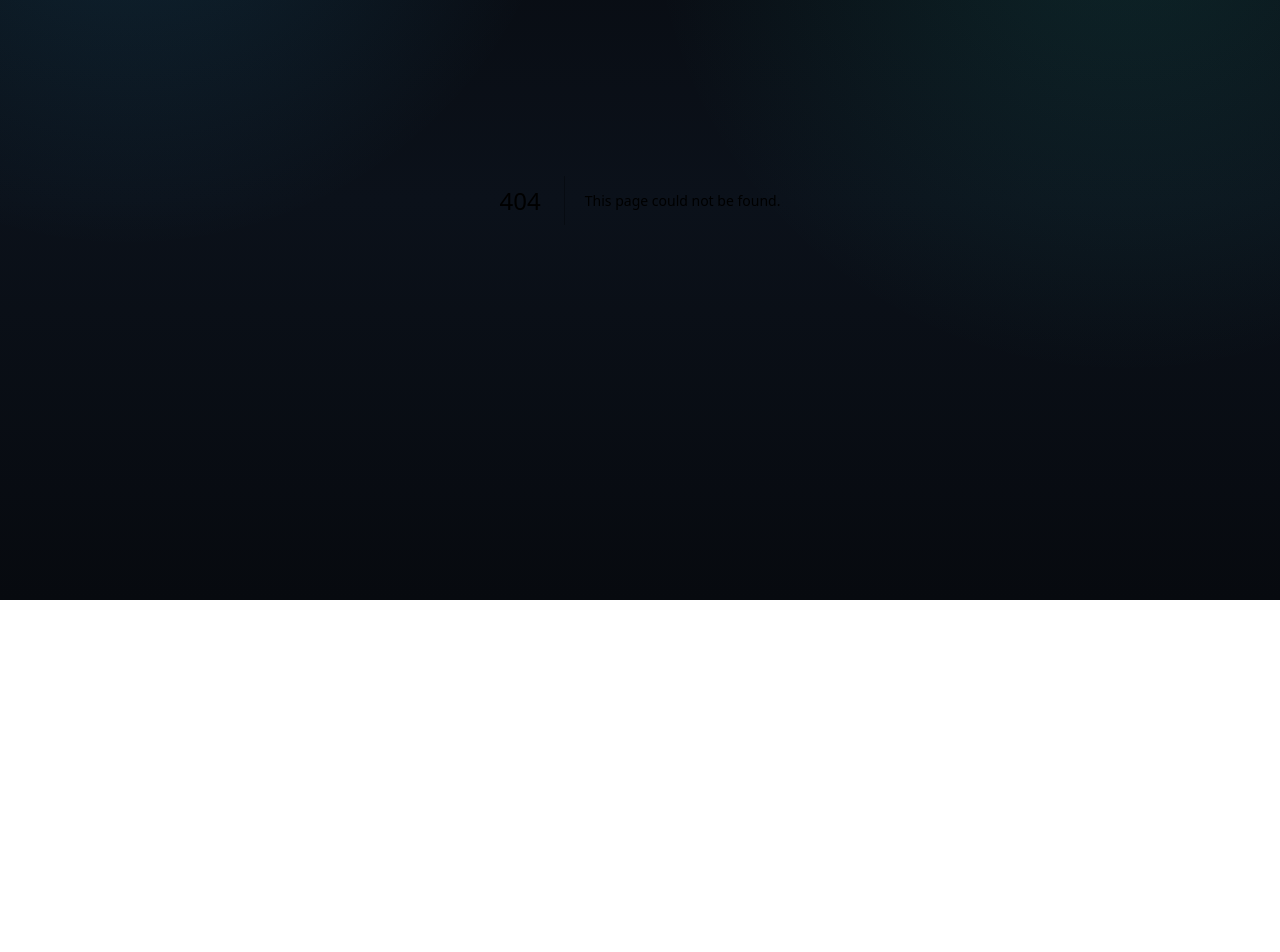
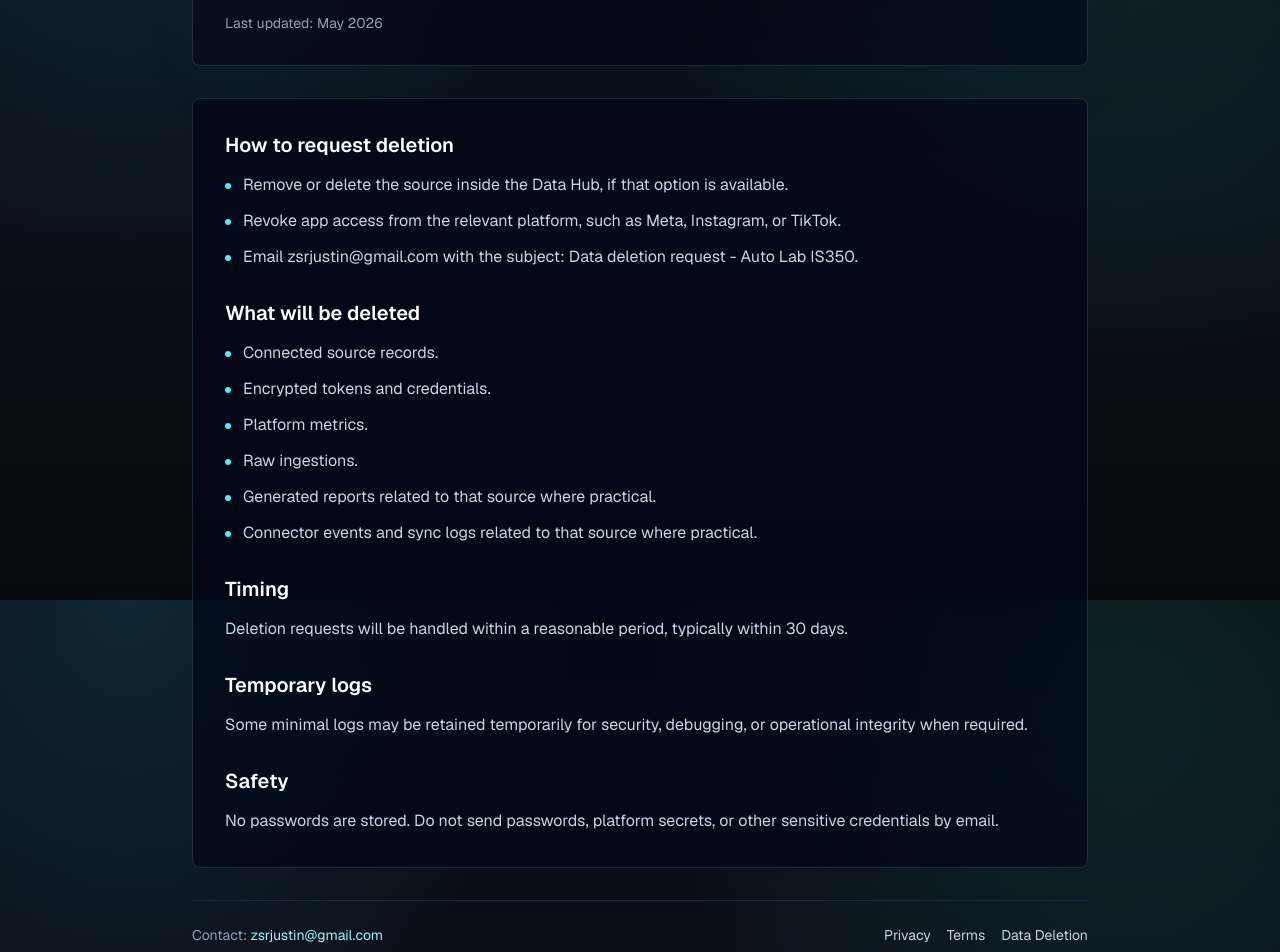
Before and after one commit to Justinzsr/Data-Collection, a Next.js app: page /data-deletion in a window 1280 px wide. Before the commit this address had no page. Shown: the part 200-1152 px from the top of the page. Before the commit the page ends 800 px from the top, so only its background shows below. Built offline with nearby package versions, Linux system fonts and the light colour scheme.

Commit message:
Add public legal compliance pages

```diff
--- /dev/null
+++ b/src/app/data-deletion/page.tsx
@@ -0,0 +1,49 @@
+import type { Metadata } from "next";
+import { LegalPage } from "@/presentation/legal/legal-page";
+
+export const metadata: Metadata = {
+  title: "User Data Deletion Instructions | Auto Lab IS350 / MoonArq Data Hub",
+  description: "Instructions for requesting deletion of connected-account data from Auto Lab IS350 and MoonArq Data Hub.",
+};
+
+export default function DataDeletionPage() {
+  return (
+    <LegalPage
+      title="User Data Deletion Instructions"
+      description="You can request deletion of connected-account data stored by Auto Lab IS350 / MoonArq Data Hub."
+      sections={[
+        {
+          title: "How to request deletion",
+          items: [
+            "Remove or delete the source inside the Data Hub, if that option is available.",
+            "Revoke app access from the relevant platform, such as Meta, Instagram, or TikTok.",
+            "Email zsrjustin@gmail.com with the subject: Data deletion request - Auto Lab IS350.",
+          ],
+        },
+        {
+          title: "What will be deleted",
+          items: [
+            "Connected source records.",
+            "Encrypted tokens and credentials.",
+            "Platform metrics.",
+            "Raw ingestions.",
+            "Generated reports related to that source where practical.",
+            "Connector events and sync logs related to that source where practical.",
+          ],
+        },
+        {
+          title: "Timing",
+          body: "Deletion requests will be handled within a reasonable period, typically within 30 days.",
+        },
+        {
+          title: "Temporary logs",
+          body: "Some minimal logs may be retained temporarily for security, debugging, or operational integrity when required.",
+        },
+        {
+          title: "Safety",
+          body: "No passwords are stored. Do not send passwords, platform secrets, or other sensitive credentials by email.",
+        },
+      ]}
+    />
+  );
+}
--- /dev/null
+++ b/src/app/privacy/page.tsx
@@ -0,0 +1,60 @@
+import type { Metadata } from "next";
+import { LegalPage } from "@/presentation/legal/legal-page";
+
+export const metadata: Metadata = {
+  title: "Privacy Policy | Auto Lab IS350 / MoonArq Data Hub",
+  description: "Privacy Policy for Auto Lab IS350 and MoonArq Data Hub connected account analytics.",
+};
+
+export default function PrivacyPage() {
+  return (
+    <LegalPage
+      title="Privacy Policy"
+      description="Auto Lab IS350 / MoonArq Data Hub is a private analytics and data hub used to collect and view data from connected accounts that I authorize."
+      sections={[
+        {
+          title: "Connected services",
+          body: "The app may connect to Instagram, TikTok, Vercel, Supabase, and future platform APIs for analytics and reporting inside the Data Hub.",
+        },
+        {
+          title: "Instagram and Meta data",
+          body: "When Instagram or Meta access is authorized, the app may collect platform data that is available through official APIs and granted permissions.",
+          items: [
+            "Instagram account ID and username.",
+            "Profile and media metadata.",
+            "Public media IDs.",
+            "Captions or caption previews when available.",
+            "Media URLs or permalinks when available.",
+            "Follower and media counts when available.",
+            "Insights such as reach, impressions, profile views, likes, comments, and engagement metrics when permission is granted.",
+          ],
+        },
+        {
+          title: "What this app does not collect",
+          items: [
+            "It does not collect Instagram passwords.",
+            "It does not collect direct messages.",
+            "It does not scrape dashboards.",
+          ],
+        },
+        {
+          title: "Credential handling",
+          body: "Credentials and tokens are stored encrypted server-side when they are saved in the Data Hub. They are used only to support authorized analytics and reporting workflows.",
+        },
+        {
+          title: "Use and sharing",
+          items: [
+            "Data is used only for analytics and reporting inside the Data Hub.",
+            "Data is not sold.",
+            "Data is not shared with advertisers.",
+            "Data can be deleted on request or by removing a connected source.",
+          ],
+        },
+        {
+          title: "Contact",
+          body: "For privacy questions or deletion requests, contact zsrjustin@gmail.com.",
+        },
+      ]}
+    />
+  );
+}
--- /dev/null
+++ b/src/app/terms/page.tsx
@@ -0,0 +1,42 @@
+import type { Metadata } from "next";
+import { LegalPage } from "@/presentation/legal/legal-page";
+
+export const metadata: Metadata = {
+  title: "Terms of Service | Auto Lab IS350 / MoonArq Data Hub",
+  description: "Terms of Service for the private Auto Lab IS350 and MoonArq Data Hub analytics dashboard.",
+};
+
+export default function TermsPage() {
+  return (
+    <LegalPage
+      title="Terms of Service"
+      description="Auto Lab IS350 / MoonArq Data Hub is a private and internal analytics dashboard for connected accounts and platform data."
+      sections={[
+        {
+          title: "Authorized use",
+          body: "You are responsible for connecting only accounts that you own or are authorized to access.",
+        },
+        {
+          title: "Collection methods",
+          body: "The app uses official APIs, OAuth, webhooks, first-party tracking, and other approved platform paths where available. Scraping social dashboards is not intended.",
+        },
+        {
+          title: "Availability",
+          body: "The app may be unavailable, and connected platform APIs may change, fail, or restrict available data at any time.",
+        },
+        {
+          title: "Analytics only",
+          body: "Data shown in the Data Hub is provided for informational and analytics purposes. It should be reviewed before making business, advertising, or account decisions.",
+        },
+        {
+          title: "No warranty",
+          body: "The app is provided without warranty. It may contain errors, missing data, delays, or incomplete platform coverage.",
+        },
+        {
+          title: "Contact",
+          body: "For questions about these terms, contact zsrjustin@gmail.com.",
+        },
+      ]}
+    />
+  );
+}
--- /dev/null
+++ b/src/presentation/legal/legal-page.tsx
@@ -0,0 +1,67 @@
+import Link from "next/link";
+
+type LegalSection = {
+  title?: string;
+  body?: string;
+  items?: string[];
+};
+
+type LegalPageProps = {
+  title: string;
+  description: string;
+  sections: LegalSection[];
+};
+
+const legalLinks = [
+  { href: "/privacy", label: "Privacy" },
+  { href: "/terms", label: "Terms" },
+  { href: "/data-deletion", label: "Data Deletion" },
+];
+
+export function LegalPage({ title, description, sections }: LegalPageProps) {
+  return (
+    <main className="relative isolate min-h-screen overflow-hidden px-5 py-10 text-slate-100 sm:px-8 lg:px-10">
+      <div className="grid-bg pointer-events-none absolute inset-x-0 top-0 -z-10 h-80 opacity-80" />
+      <div className="mx-auto flex w-full max-w-4xl flex-col gap-8">
+        <header className="rounded-lg border border-slate-700/60 bg-slate-950/60 p-6 shadow-2xl shadow-cyan-950/20 sm:p-8">
+          <p className="text-sm font-medium uppercase tracking-[0.18em] text-cyan-200">Auto Lab IS350 / MoonArq Data Hub</p>
+          <h1 className="mt-4 text-3xl font-semibold text-white sm:text-4xl">{title}</h1>
+          <p className="mt-4 max-w-3xl text-base leading-7 text-slate-300">{description}</p>
+          <p className="mt-5 text-sm text-slate-400">Last updated: May 2026</p>
+        </header>
+
+        <section className="rounded-lg border border-slate-700/60 bg-slate-950/72 p-6 sm:p-8">
+          <div className="grid gap-7">
+            {sections.map((section) => (
+              <article key={`${section.title ?? section.body}`} className="grid gap-3">
+                {section.title ? <h2 className="text-xl font-semibold text-white">{section.title}</h2> : null}
+                {section.body ? <p className="text-base leading-7 text-slate-300">{section.body}</p> : null}
+                {section.items ? (
+                  <ul className="grid gap-2 text-base leading-7 text-slate-300">
+                    {section.items.map((item) => (
+                      <li key={item} className="flex gap-3">
+                        <span className="mt-3 h-1.5 w-1.5 shrink-0 rounded-full bg-cyan-300" />
+                        <span>{item}</span>
+                      </li>
+                    ))}
+                  </ul>
+                ) : null}
+              </article>
+            ))}
+          </div>
+        </section>
+
+        <footer className="flex flex-col gap-4 border-t border-slate-800 pt-6 text-sm text-slate-400 sm:flex-row sm:items-center sm:justify-between">
+          <p>Contact: <a className="text-cyan-200 underline-offset-4 hover:underline" href="mailto:zsrjustin@gmail.com">zsrjustin@gmail.com</a></p>
+          <nav aria-label="Legal pages" className="flex flex-wrap gap-4">
+            {legalLinks.map((link) => (
+              <Link key={link.href} href={link.href} className="text-slate-300 underline-offset-4 hover:text-white hover:underline">
+                {link.label}
+              </Link>
+            ))}
+          </nav>
+        </footer>
+      </div>
+    </main>
+  );
+}
```
Also changed, not shown: 2 other files (tests, documents, lock files or other folders).
